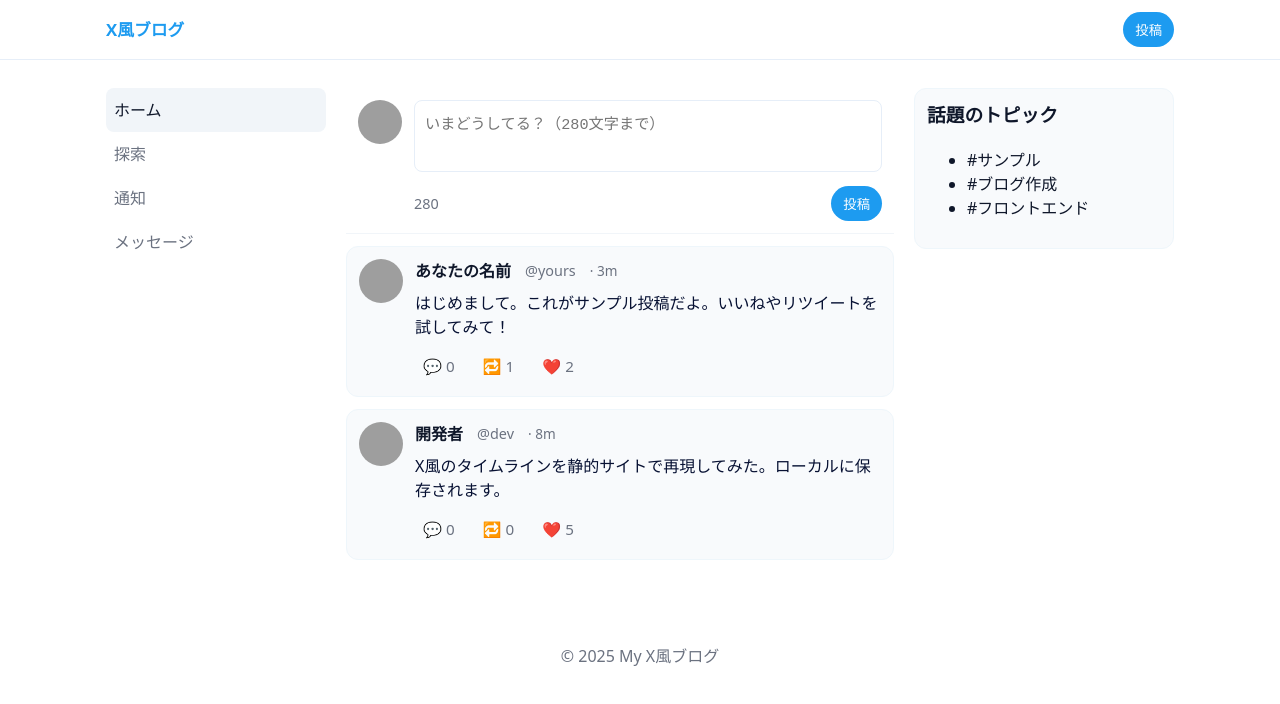
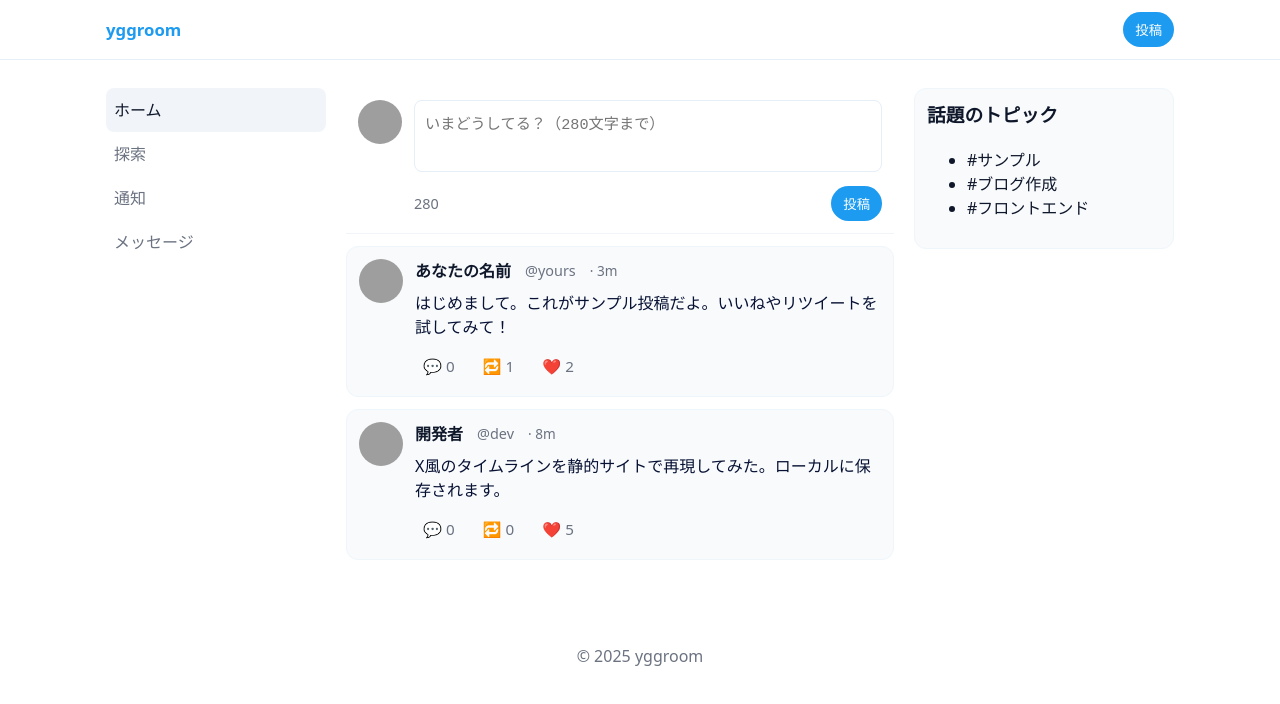
Before and after one commit to YukingDXMan/yggblog, a plain HTML site: page index.html in a window 1280 px wide. Drawn offline with Linux system fonts and the light colour scheme; grey boxes are pictures that could not be loaded.

Commit message:
Update index.html with new content

```diff
--- a/index.html
+++ b/index.html
@@ -3,13 +3,13 @@
 <head>
   <meta charset="utf-8" />
   <meta name="viewport" content="width=device-width,initial-scale=1" />
-  <title>My X風ブログ</title>
+  <title>My yggroom</title>
   <link rel="stylesheet" href="styles.css" />
 </head>
 <body>
   <header class="topbar">
     <div class="topbar-inner container">
-      <div class="logo">X風ブログ</div>
+      <div class="logo">yggroom</div>
       <nav class="top-actions">
         <button id="new-post-btn" class="btn primary">投稿</button>
       </nav>
@@ -58,7 +58,7 @@
   </main>
 
   <footer class="site-footer container">
-    <p>© 2025 My X風ブログ</p>
+    <p>© 2025 yggroom</p>
   </footer>
 
   <script src="script.js"></script>
```
